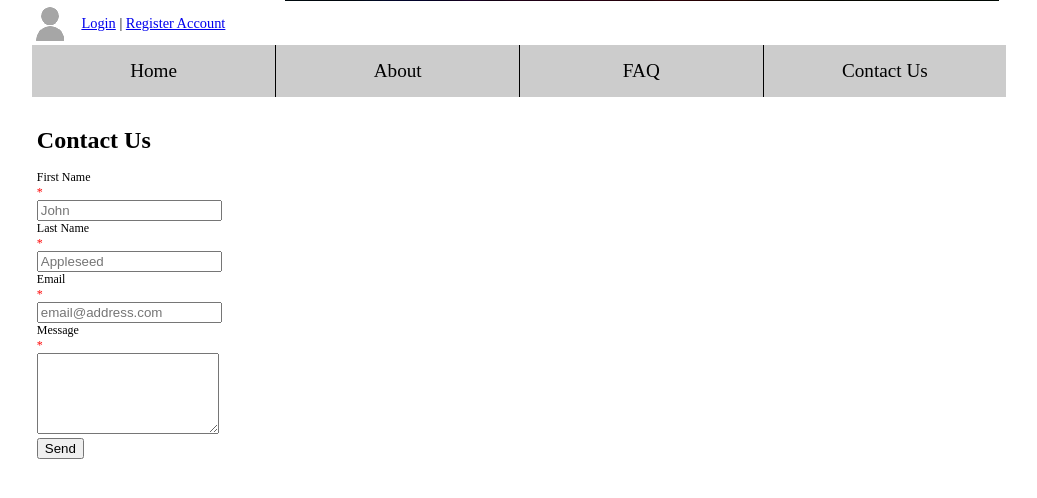
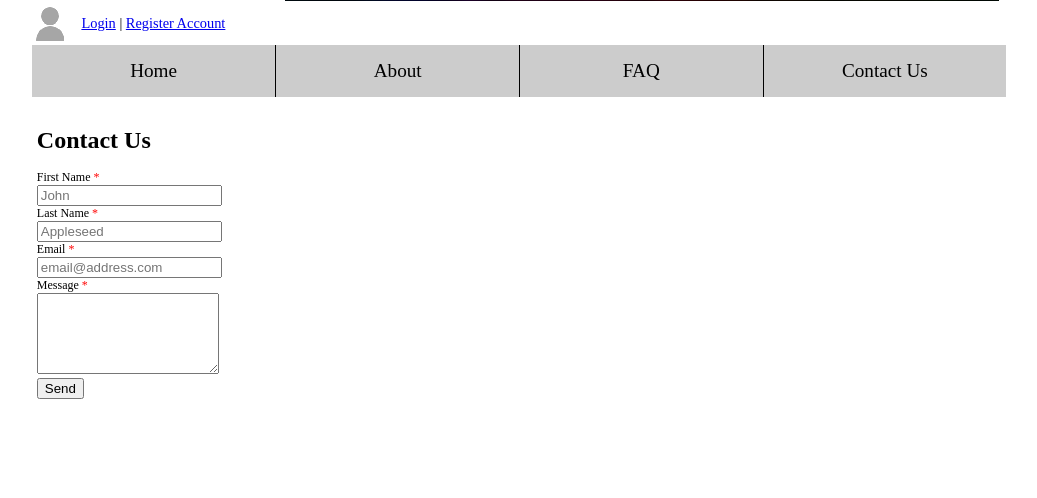
Before and after one commit to trent-newton/ifb299, a PHP site: page /ifb299_pinelands/pages/contact.php in a window 1280 px wide. Shown: the part 189-687 px from the top of the page, without its empty margins (121-1158 px from the left). Run offline with PHP 8.4, Linux system fonts and the light colour scheme.

Commit message:
CSS for required * for forms

```diff
--- a/css/main.css
+++ b/css/main.css
@@ -112,6 +112,19 @@ body {
     color: red;
     text-align: center;
     padding-left: 20px;
+}
+
+/*
+############
+Contact Page
+############
+*/
+
+.required {
+		color:red;
+		margin:0;
+		padding:0;
+		display:inline;
 }
 
 
```
